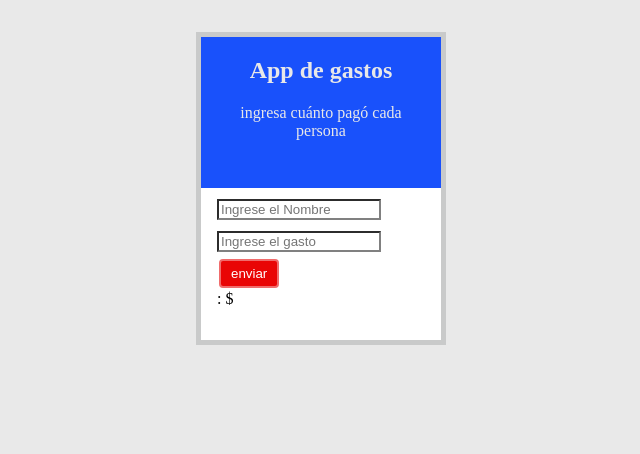
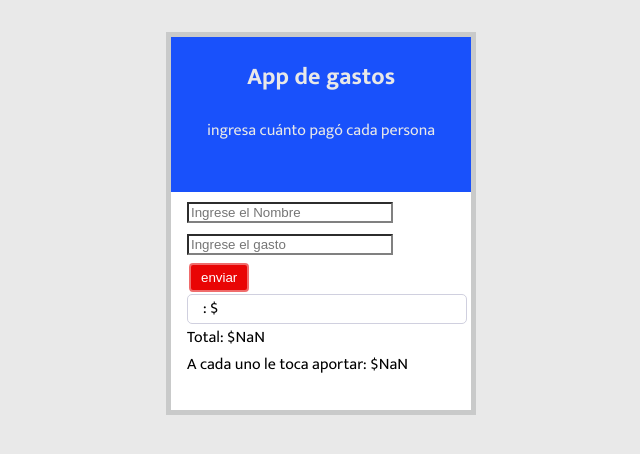
Before and after one commit to MatiasGarnica/Sprint2PruebaMatias, a plain HTML site: page index.html in a window 1280 px wide. Both pictures are taken after a click on the button "enviar". Shown: the whole page, without its empty margins (319-959 px from the left). Drawn offline with Linux system fonts and the light colour scheme.

Commit message:
Casi-final

```diff
--- a/index.html
+++ b/index.html
@@ -6,6 +6,9 @@
     <meta name="viewport" content="width=device-width, initial-scale=1.0">
     <title>Document</title>
     <link rel="stylesheet" href="style.css">
+    <link rel="preconnect" href="https://fonts.googleapis.com">
+    <link rel="preconnect" href="https://fonts.gstatic.com" crossorigin>
+    <link href="https://fonts.googleapis.com/css2?family=Mukta:wght@200;400;700&display=swap" rel="stylesheet">
 </head>
 <body>
     <header>
@@ -20,7 +23,9 @@
     <div>
         <button id="rdo" onclick="Enviar()">enviar</button>
     </div>
-    <div id="Lista"></div>
+    <table>
+            <div id="Lista"></div>
+    </table>
     <div id="Total"></div>
     <div id="Division"></div>
     </nav>
--- a/main.js
+++ b/main.js
@@ -1,22 +1,26 @@
+var arrayInput = [];
+var arrayName = [];
+let sum = 0;
+let total = 0;
+let text = "";
+
 function Enviar(){
-    var arrayInput = new Array();
-    var arrayName = new Array();
-    var inputsValue = document.getElementsByClassName("gasto");
-    var inputsName = document.getElementsByClassName("nombre");
-    namesValues = [].map.call(inputsValue,function(dataInput){
-        arrayInput.push(dataInput.value);
-    });
-    namesNames = [].map.call(inputsName,function(dataName){
-        arrayName.push(dataName.value);
-    });
+    inputsValue = document.getElementById("gasto").value;
+    inputsName = document.getElementById("nombre").value;
+    arrayInput.push(inputsValue);
+    arrayName.push(inputsName);
 
-    arrayInput.forEach(function(inputsValuesData){
-        arrayName.forEach(function(inputsNamesData){
-            document.getElementById("Total").innerHTML = inputsNamesData +": $"+ inputsValuesData
-        })
-    })
-    for (const x of arrayName){
-        html += `<li>${x}</li>`;
+    for(let i = 0; i < arrayName.length; i++){
+        sum = parseFloat(arrayInput[i]);
+        text += arrayName[i] + ": $" + arrayInput[i] + "<br>";
+        document.getElementById("Lista").innerHTML = text;
     }
-    document.getElementById("Total").innerHTML = html;
+
+
+    total += parseFloat(sum.toFixed(2))
+
+
+    document.getElementById("Total").innerHTML = "Total: $" + total
+    document.getElementById("Division").innerHTML = "A cada uno le toca aportar: $" + ((total / arrayInput.length).toFixed(2))
+
 }
--- a/style.css
+++ b/style.css
@@ -2,8 +2,9 @@ body{
     margin: auto;
     padding: 2em 2em;
     background-color: rgb(233, 233, 233);
-    width: 250px;
+    width: 310px;
     height: 50px;
+    font-family: Mukta;
 }
 
 
@@ -50,3 +51,11 @@ button:active{
     width: 70%;
 
 }
+#Lista {
+    border-radius: 5px;
+    padding: 2px;
+    padding-left: 15px;
+    margin-right: 3px;
+    border: 1px solid rgb(208, 208, 223) ;
+    line-height: 1.5;
+}
```
